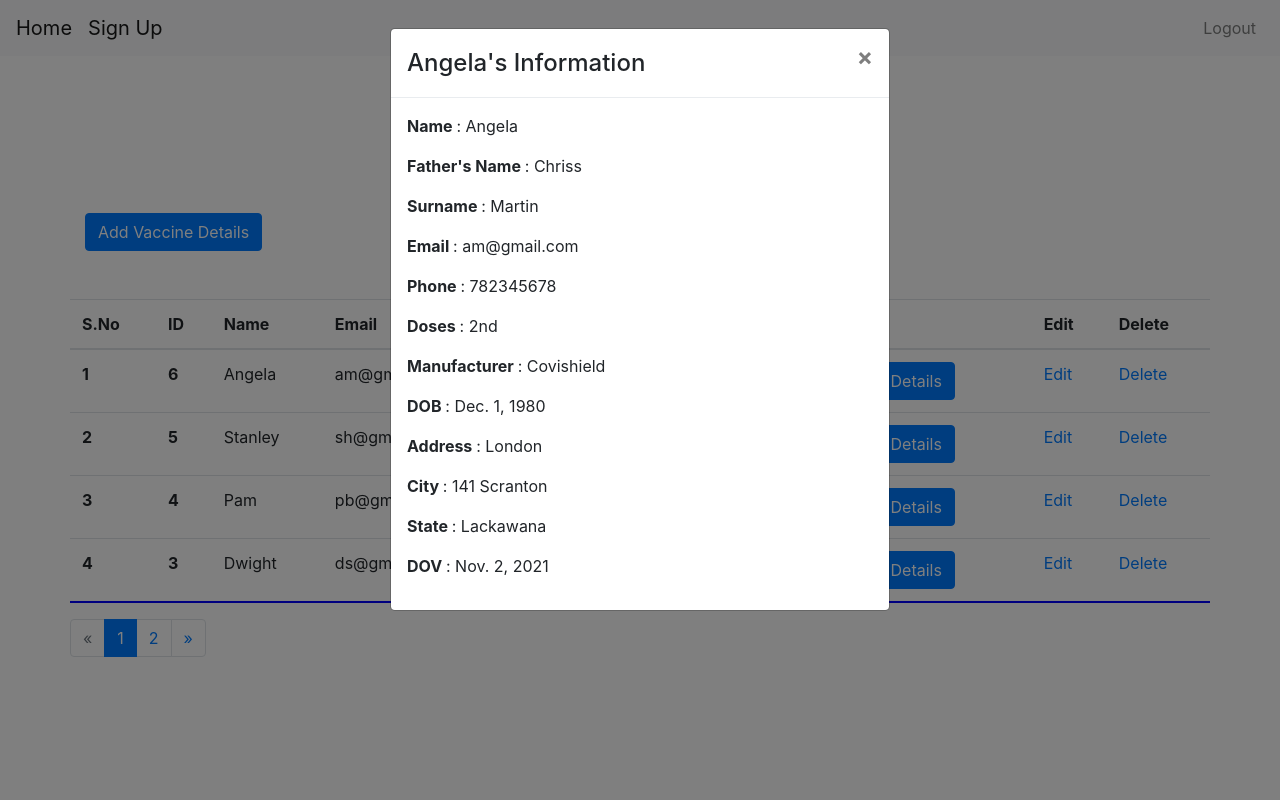
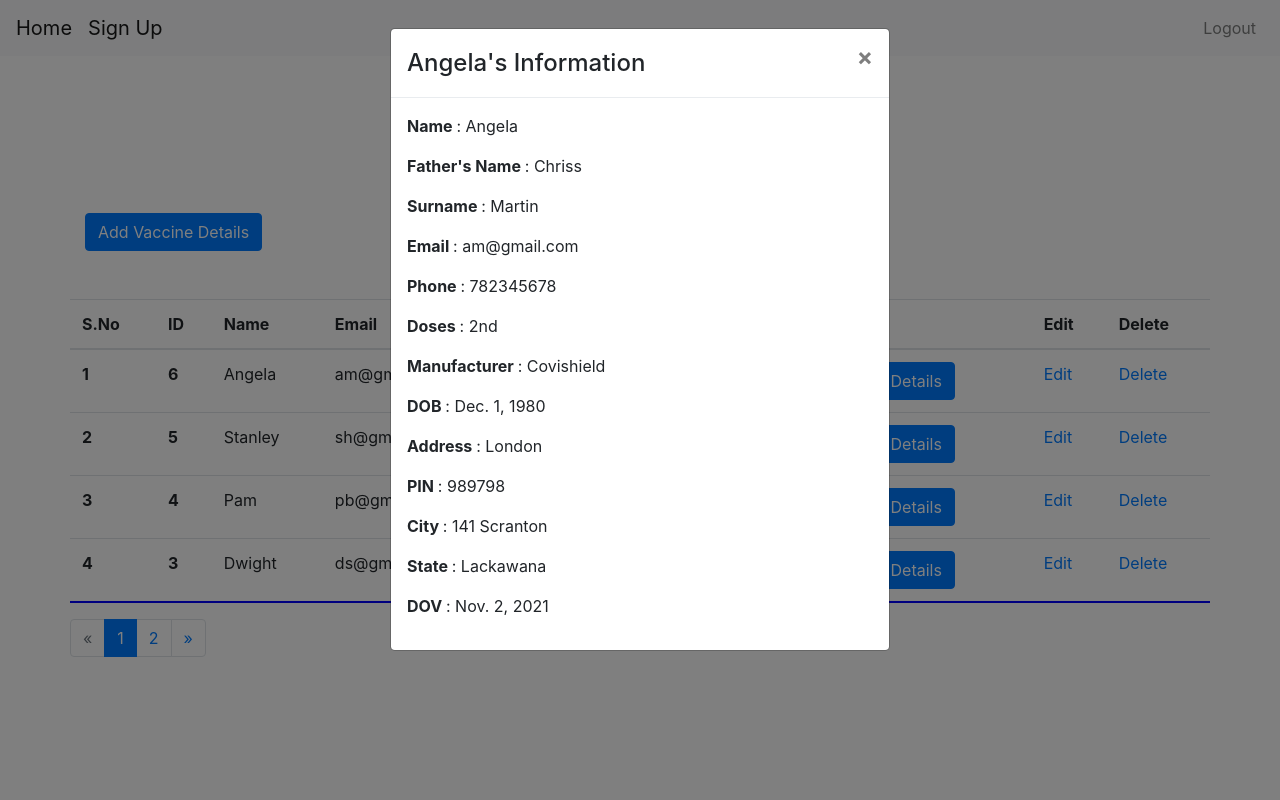
Before and after one commit to AkshaySRajguru/vaccinationportal, a Django app: page /dashboard/ in a window 1280 px wide, after a click on "View Details". Run offline with Django 3.2, Linux system fonts and the light colour scheme; a user stored in the database is signed in; data comes from the database, SQL or seed files in the repository; both versions use the stored data as it was after the commit; some libraries are stand-ins or nearby versions.

Commit message:
added PIN on view

```diff
--- a/portal/templates/dashboard.html
+++ b/portal/templates/dashboard.html
@@ -61,6 +61,7 @@
         <p><b>Manufacturer </b>: {{i.manufacturers}}</p>
         <p><b>DOB </b> : {{i.dob}}</p>
         <p><b>Address </b>: {{i.address}}</p>
+        <p><b>PIN </b>: {{i.pin}}</p>
         <p><b>City </b>: {{i.city}}</p>
         <p><b>State </b>: {{i.state}}</p>
         <p><b>DOV </b> : {{i.dov}}</p>
```
Also changed, not shown: db.sqlite3.
